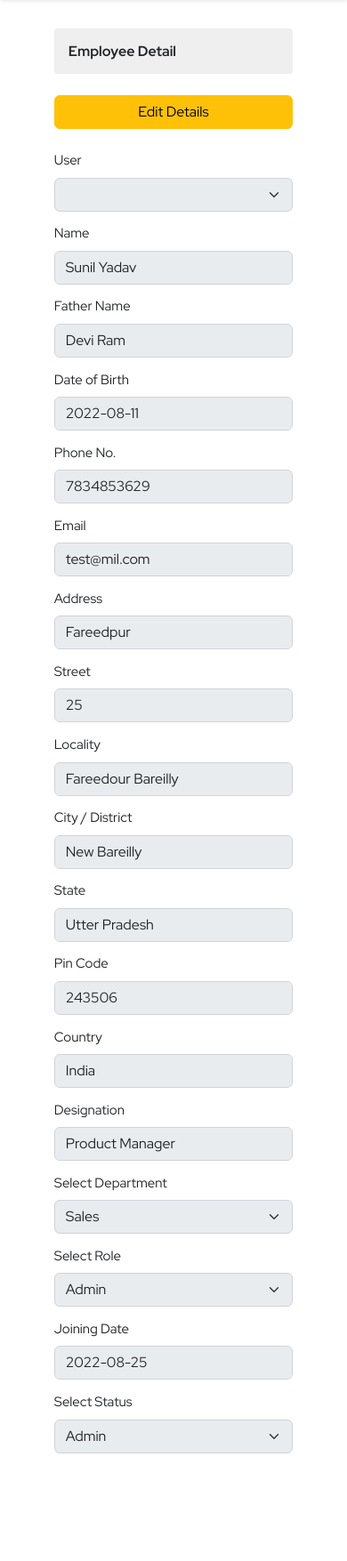
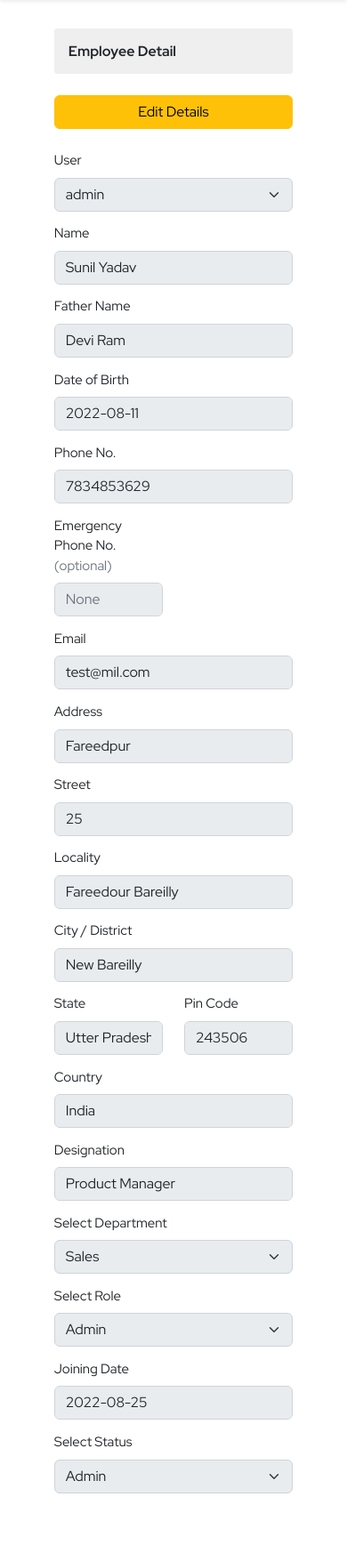
Before and after one commit to sunilyadav97/hrms, a Django app: page /employee-detail/1/ in a window 390 px wide. Shown: the part 56-1811 px from the top of the page at 89% size. Before the commit the page ends 1690 px from the top, so only its background shows below. Run offline with Django 4.2, Linux system fonts and the light colour scheme; data comes from the database, SQL or seed files in the repository; both versions use the stored data as it was after the commit; lists and menus that the app fills with data are empty.

Commit message:
added emergency phone field in employee detail

```diff
--- a/ems/models.py
+++ b/ems/models.py
@@ -36,6 +36,7 @@ class Employee(models.Model):
     dob=models.DateField()
     email=models.EmailField(max_length=100)
     mobile_no=models.IntegerField()
+    emergency_mobile_no=models.IntegerField(null=True,blank=True)
     address=models.OneToOneField(Address, on_delete=models.CASCADE,blank=True, null=True,)
     designation=models.CharField(max_length=70)
     role=models.ForeignKey(Role, on_delete=models.SET_NULL,blank=True, null=True,)
--- a/ems/templates/ems/employee_detail.html
+++ b/ems/templates/ems/employee_detail.html
@@ -13,10 +13,10 @@
                 <div class="row gy-1">
 
                     <div class="mb-3 col-12 col-sm-6">
-                        <label for="select-user" class="form-label">User</label>
+                        <label for="select-user" class="form-label">User </label>
                         <select readonly class="form-select employee_detail" aria-label="Default select example"
                             id="select-user" required name="select-user">
-                            <option value="{{user.username}}" selected>{{user.username}}</option>
+                            <option value="{{employee_obj.user}}" selected>{{employee_obj.user}}</option>
                         </select>
                     </div>
                     <div class="mb-3 col-12 col-sm-6">
@@ -44,6 +44,11 @@
                         <label for="email" class="form-label">Phone No.</label>
                         <input type="number" class="form-control employee_detail" id="email"
                             value="{{employee_obj.mobile_no}}" name="phone-number" required>
+                    </div>
+                    <div class="mb-3 col-6">
+                        <label for="ephone" class="form-label">Emergency Phone No. <span class="text-muted">(optional)</span> </label>
+                        <input type="number" value="{{employee_obj.emergency_mobile_no}}" class="form-control employee_detail" id="ephone" placeholder="None"
+                            name="ephone-number">
                     </div>
                     <div class="mb-3 col-12 col-sm-6">
                         <label for="email" class="form-label">Email</label>
@@ -76,12 +81,12 @@
                             name="city" required>
                     </div>
 
-                    <div class="mb-3 col-12 col-sm-6">
+                    <div class="mb-3 col-6 col-sm-3">
                         <label for="state" class="form-label">State</label>
                         <input type="text" class="form-control employee_detail" id="state" value="{{address_obj.state}}"
                             name="state" required>
                     </div>
-                    <div class="mb-3 col-12 col-sm-6">
+                    <div class="mb-3 col-6 col-sm-3">
                         <label for="pincode" class="form-label">Pin Code</label>
                         <input type="number" class="form-control employee_detail" id="pincode"
                             value="{{address_obj.pincode|floatformat:'0'}}" name="pincode" required>
@@ -146,7 +151,7 @@
                             <option value="Not working">Not Working</option>
                             {% else %}
                             <option value="{{employee_obj.role}}" selected>{{employee_obj.status}}</option>
-                            <option value="Not working" >Working</option>
+                            <option value="Working" >Working</option>
                             {% endif %}
                         </select>
 
--- a/ems/views.py
+++ b/ems/views.py
@@ -114,6 +114,8 @@ def addEmployee(request):
             father_name = request.POST['father-name']
             dob = request.POST['employee-dob']
             phone_number = request.POST['phone-number']
+            ephone_number= request.POST['ephone-number']
+            print('ephone ',ephone_number)
             email = request.POST['email']
             address = request.POST['address']
             street = request.POST['street']
@@ -136,7 +138,7 @@ def addEmployee(request):
                 user_obj = User.objects.get(username=user)
                 check_employee = Employee.objects.filter(
                     user=user_obj).exists()
-
+                print('user obj ',user_obj)
                 if check_employee:
                     messages.warning(
                         request, 'This user already in use Please Create new user!')
@@ -170,6 +172,7 @@ def addEmployee(request):
                     dob=dob,
                     email=email,
                     mobile_no=phone_number,
+                   emergency_mobile_no=ephone_number,
                     address=address_obj,
                     designation=designation,
                     role=role_obj,
@@ -180,6 +183,7 @@ def addEmployee(request):
                 print('Employee Obj : ', emp_obj)
                 messages.success(
                     request, 'New Employee Reigsterd Successfully!')
+                return redirect('ems:employee-view')
             else:
                 print('fail')
                 messages.warning(request, 'All fields are mandotry')
@@ -218,6 +222,8 @@ def employeeDetail(request, empid):
             father_name = request.POST['father-name']
             dob = request.POST['employee-dob']
             phone_number = request.POST['phone-number']
+            ephone_number= request.POST['ephone-number']
+            print('ephone ',ephone_number)
             email = request.POST['email']
             address = request.POST['address']
             street = request.POST['street']
@@ -235,12 +241,18 @@ def employeeDetail(request, empid):
             if full_name and father_name and dob and email and phone_number and address and street and locality and city and state and pincode and country and designation and department and role and joining_date and status:
 
                 d_obj = Department.objects.get(name=department)
+                if ephone_number == '':
+                    employee_obj.emergency_mobile_no=None
+                else:
+                    employee_obj.emergency_mobile_no=ephone_number
+
                 r_obj = Role.objects.get(name=role)
                 employee_obj.name = full_name
                 employee_obj.father_name = father_name
                 employee_obj.dob = dob
                 employee_obj.email = email
                 employee_obj.mobile_no = phone_number
+
                 employee_obj.role = r_obj
                 employee_obj.department = d_obj
                 employee_obj.designation = designation
```
Also changed, not shown: ems/templates/ems/add_employee.html (+9 -4 lines), db.sqlite3, ems/migrations/0007_employee_emergency_mobile_no.py (added).
